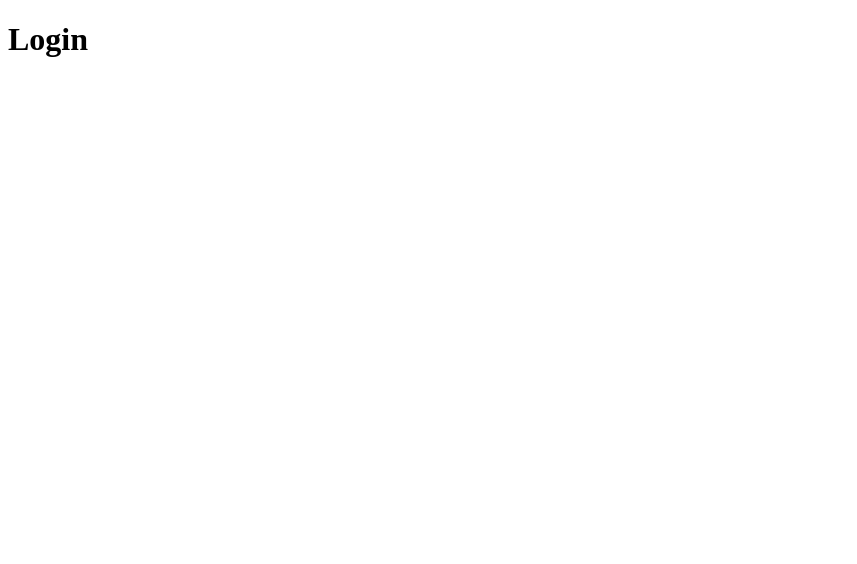
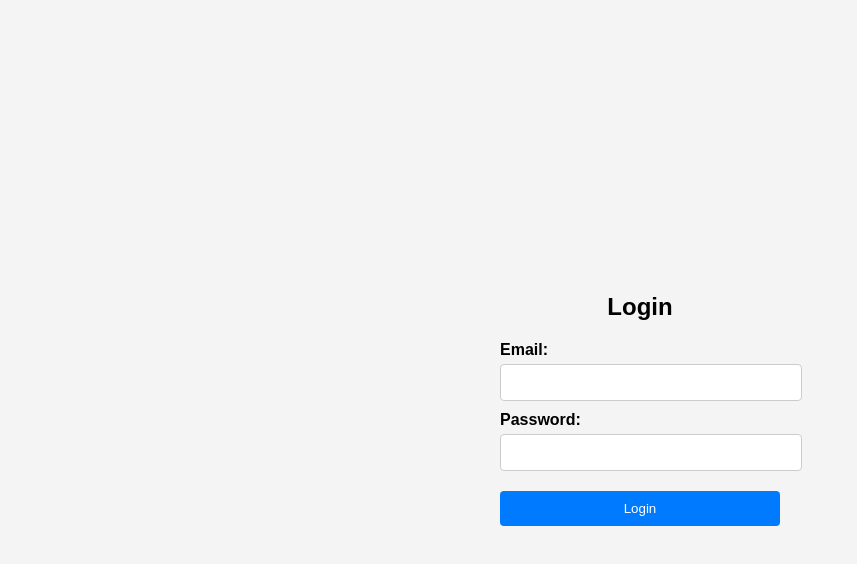
Before and after one commit to kevin-j-h/CRYPTO-WALLET, a React (Vite) app in the folder WEBSITE/CWMS/: page /login in a window 1280 px wide. Shown: the top 564 px of the page, without its empty margins (0-857 px from the left). Built offline with nearby package versions, Linux system fonts and the light colour scheme.

Commit message:
changed something

```diff
--- a/WEBSITE/CWMS/src/pages/login.jsx
+++ b/WEBSITE/CWMS/src/pages/login.jsx
@@ -1,11 +1,60 @@
-import React from 'react'
+import { useState } from 'react';
+import { supabase } from '../config/supabaseClient';
+import { useNavigate } from 'react-router-dom';
+import '../styles/login.css'
+const Login = () => {
+  const [formData, setFormData] = useState({
+    email: '',
+    password: '',
+  });
+  const [error, setError] = useState('');
+  const navigate = useNavigate();
 
-const login = () => {
+  const handleSubmit = async (e) => {
+    e.preventDefault();
+    try {
+      const { error } = await supabase.auth.signIn({
+        email: formData.email,
+        password: formData.password,
+      });
+      if (error) {
+        setError(error.message);
+      } else {
+        // Authentication successful, redirect to dashboard or home page
+        navigate('/dashboard'); // Update with your dashboard route
+      }
+    } catch (error) {
+      setError(error.message);
+    }
+  };
+
   return (
     <div>
-      <h1>Login</h1>
+      <h2>Login</h2>
+      {error && <p>{error}</p>}
+      <form onSubmit={handleSubmit}>
+        <label>
+          Email:
+          <input
+            type="email"
+            value={formData.email}
+            onChange={(e) => setFormData({ ...formData, email: e.target.value })}
+            required
+          />
+        </label>
+        <label>
+          Password:
+          <input
+            type="password"
+            value={formData.password}
+            onChange={(e) => setFormData({ ...formData, password: e.target.value })}
+            required
+          />
+        </label>
+        <button type="submit">Login</button>
+      </form>
     </div>
-  )
-}
+  );
+};
 
-export default login
+export default Login;
--- a/WEBSITE/CWMS/src/pages/signup.jsx
+++ b/WEBSITE/CWMS/src/pages/signup.jsx
@@ -5,6 +5,9 @@ const Signup = () => {
   const [formData, setFormData] = useState({
     firstName: '',
     lastName: '',
+    email: '',
+    password: '',
+    confirmPassword: '',
     dateOfBirth: '',
     phoneNumber: '',
     address: '',
@@ -28,12 +31,20 @@ const Signup = () => {
     const formattedPincode = Number(formData.pincode);
     const formattedPhoneNo = Number(formData.phoneNumber);
 
+    if (formData.password !== formData.confirmPassword) {
+      console.error('Passwords do not match');
+      return;
+    }
+
     try {
       const { data, error } = await supabase.from('user').insert([
         {
-          userid: supabase.auth.user().id,
+          userid: supabase.auth.getUser().id,
           firstname: formData.firstName,
           lastname: formData.lastName,
+          email: formData.email,
+          password: formData.password,
+          confirmPassword: '',
           dateofbirth: formData.formattedDateOfBirth,
           phoneno: formData.formattedPhoneNo,
           address: formData.address,
@@ -50,6 +61,9 @@ const Signup = () => {
       setFormData({
         firstName: '',
         lastName: '',
+        email: '',
+        password: '',
+        confirmPassword: '',
         dateOfBirth: '',
         phoneNumber: '',
         address: '',
@@ -85,6 +99,36 @@ const Signup = () => {
             onChange={handleChange}
           />
         </label>
+        <label>
+    Email:
+    <input
+      type="email"
+      name="email"
+      value={formData.email}
+      onChange={(e) => setFormData({ ...formData, email: e.target.value })}
+      required
+    />
+  </label>
+  <label>
+    Password:
+    <input
+      type="password"
+      name="password"
+      value={formData.password}
+      onChange={(e) => setFormData({ ...formData, password: e.target.value })}
+      required
+    />
+  </label>
+  <label>
+    Confirm Password:
+    <input
+      type="password"
+      name="confirmPassword"
+      value={formData.confirmPassword}
+      onChange={(e) => setFormData({ ...formData, confirmPassword: e.target.value })}
+      required
+    />
+  </label>
         <label>
           Date of Birth:
           <input
--- /dev/null
+++ b/WEBSITE/CWMS/src/styles/login.css
@@ -0,0 +1,96 @@
+/* login.css */
+/* login.css */
+
+body {
+    font-family: Arial, sans-serif;
+    background-color: #f4f4f4;
+    margin: 0;
+    padding: 0;
+    display: flex;
+    justify-content: center;
+    align-items: center;
+    height: 100vh;
+  }
+
+  .container {
+    background-color: #000;
+    padding: 20px;
+    border-radius: 8px;
+    box-shadow: 0 4px 8px rgba(0, 0, 0, 0.1);
+  }
+
+  .container form {
+    background-color: #fff; /* Set the form background to white */
+    padding: 20px;
+    border-radius: 8px;
+  }
+
+  h2 {
+    text-align: center;
+    margin-bottom: 20px;
+    color: #000000; /* Change the text color to white */
+  }
+
+  /* Rest of the styles remain the same */
+
+body {
+    font-family: Arial, sans-serif;
+    background-color: #f4f4f4;
+    margin: 0;
+    padding: 0;
+    display: flex;
+    justify-content: center;
+    align-items: center;
+    height: 100vh;
+  }
+
+  .container {
+    background-color: #fff;
+    padding: 20px;
+    border-radius: 8px;
+    box-shadow: 0 4px 8px rgba(0, 0, 0, 0.1);
+  }
+
+  h2 {
+    text-align: center;
+    margin-bottom: 20px;
+  }
+
+  form {
+    display: flex;
+    flex-direction: column;
+    gap: 10px;
+  }
+
+  label {
+    font-weight: bold;
+  }
+
+  input[type='email'],
+  input[type='password'] {
+    width: 100%;
+    padding: 10px;
+    margin-top: 5px;
+    border-radius: 4px;
+    border: 1px solid #ccc;
+  }
+
+  button {
+    padding: 10px;
+    margin-top: 10px;
+    border: none;
+    border-radius: 4px;
+    background-color: #007bff;
+    color: #fff;
+    cursor: pointer;
+  }
+
+  button:hover {
+    background-color: #0056b3;
+  }
+
+  p.error-message {
+    color: red;
+    margin-top: 10px;
+    text-align: center;
+  }
```
